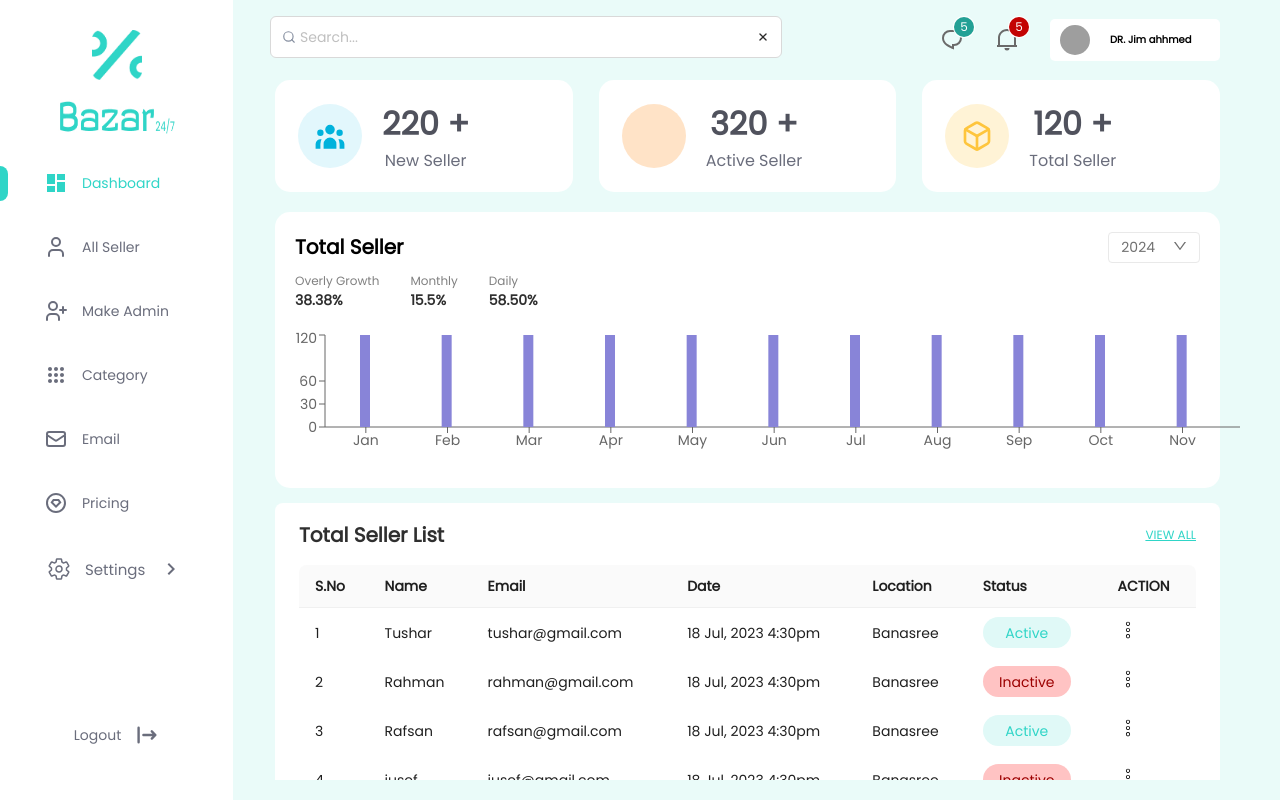
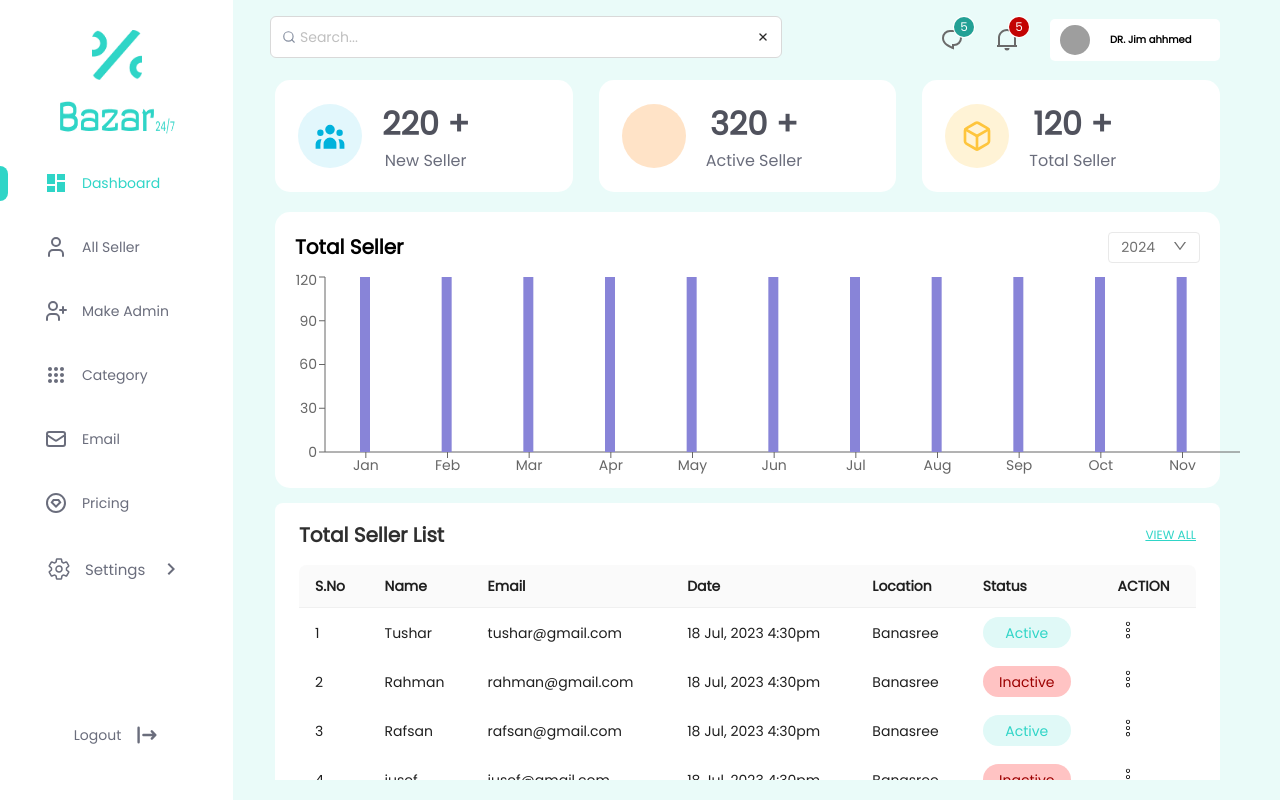
Before and after one commit to bdCalling-Sdt-hub/Faisal-Dashboard, a React (Vite) app: page / in a window 1280 px wide. Built offline with nearby package versions, Linux system fonts and the light colour scheme; grey boxes are pictures that could not be loaded; some icons are missing.

Commit message:
:hammer: modifu seller product list added sold field into the table

```diff
--- a/src/Components/SellerDetails/SellingProductList.jsx
+++ b/src/Components/SellerDetails/SellingProductList.jsx
@@ -13,7 +13,7 @@ const data = [
     name: "Iphone 14 pro max",
     price: "600",
     selling: "500",
-    status: "istock",
+    status: "sold",
   },
   {
     key: "2",
@@ -21,7 +21,7 @@ const data = [
     name: "Iphone 13 Mini",
     price: "600",
     selling: "500",
-    status: "istock",
+    status: "unsold",
   },
   {
     key: "3",
@@ -29,7 +29,7 @@ const data = [
     name: "Google Pixel 7",
     price: "600",
     selling: "500",
-    status: "istock",
+    status: "sold",
   },
   {
     key: "4",
@@ -37,7 +37,7 @@ const data = [
     name: "Google Pixel 7 Pro",
     price: "600",
     selling: "500",
-    status: "Complete",
+    status: "unsold",
   }
 ];
 
@@ -88,7 +88,7 @@ const SellingProductList = () => {
       dataIndex: "sold",
       key: "sold",
       render: (_,record) => (
-        <p>{parseInt(record.key)+ 1}</p>
+        <p>{record.status}</p>
       ),
     },
     {
--- a/src/Pages/Dashboard/DashboardHome/TotalSellerChart.jsx
+++ b/src/Pages/Dashboard/DashboardHome/TotalSellerChart.jsx
@@ -155,26 +155,13 @@ const TotalSellerChart = () => {
           </Dropdown>
     </div>
 
-    <div style={{display: "flex", alignItems: "center", gap: "31px", marginBottom: "19px"}}>
-          <div>
-            <p style={{fontSize: "12px", fontWeight: 400, color: "#808080"}}>Overly Growth</p>
-            <h1 style={{fontSize: "14px", fontWeight: 700, color: "#2F2F2F"}}>38.38%</h1>
-          </div>
-          <div>
-            <p style={{fontSize: "12px", fontWeight: 400, color: "#808080"}}>Monthly</p>
-            <h1 style={{fontSize: "14px", fontWeight: 700, color: "#2F2F2F"}}>15.5%</h1>
-          </div>
-          <div>
-            <p style={{fontSize: "12px", fontWeight: 400, color: "#808080"}}>Daily</p>
-            <h1 style={{fontSize: "14px", fontWeight: 700, color: "#2F2F2F"}}>58.50%</h1>
-          </div>
-    </div>
+
 
     <div
     >
       <BarChart
         width={1050}
-        height={132}
+        height={215}
         data={data}
         style={{marginLeft:"-35px"}}
         padding={{
--- a/src/Pages/Dashboard/SellerProductList.jsx
+++ b/src/Pages/Dashboard/SellerProductList.jsx
@@ -13,6 +13,7 @@ const data = [
       price: "600",
       selling: "500",
       status: "In Stock",
+      status: "sold",
     },
     {
       key: "2",
@@ -21,6 +22,7 @@ const data = [
       price: "600",
       selling: "500",
       status: "In Stock",
+      status: "unsold",
     },
     {
       key: "3",
@@ -29,6 +31,7 @@ const data = [
       price: "600",
       selling: "500",
       status: "Out of Stock",
+      status: "sold",
     },
     {
       key: "4",
@@ -37,6 +40,7 @@ const data = [
       price: "600",
       selling: "500",
       status: "Out of Stock",
+      status: "unsold",
     },
     {
         key: "5",
@@ -45,6 +49,7 @@ const data = [
         price: "600",
         selling: "500",
         status: "In Stock",
+        status: "sold",
       },
       {
         key: "6",
@@ -53,6 +58,7 @@ const data = [
         price: "600",
         selling: "500",
         status: "Out of Stock",
+        status: "sold",
     },
     {
         key: "7",
@@ -60,7 +66,7 @@ const data = [
         name: "Google Pixel 7",
         price: "600",
         selling: "500",
-        status: "In Stock",
+        status: "unsold",
     },
     {
         key: "8",
@@ -68,7 +74,7 @@ const data = [
         name: "Google Pixel 7 Pro",
         price: "600",
         selling: "500",
-        status: "In Stock",
+        status: "unsold",
     },
     {
         key: "9",
@@ -76,7 +82,7 @@ const data = [
         name: "Google Pixel 7",
         price: "600",
         selling: "500",
-        status: "In Stock",
+        status: "sold",
     },
     {
         key: "10",
@@ -84,7 +90,7 @@ const data = [
         name: "Google Pixel 7 Pro",
         price: "600",
         selling: "500",
-        status: "In Stock",
+        status: "unsold",
     },
     {
         key: "11",
@@ -93,6 +99,7 @@ const data = [
         price: "600",
         selling: "500",
         status: "In Stock",
+        status: "sold",
     },
     {
         key: "12",
@@ -101,6 +108,7 @@ const data = [
         price: "600",
         selling: "500",
         status: "In Stock",
+        status: "sold",
     },
     {
         key: "13",
@@ -109,6 +117,7 @@ const data = [
         price: "600",
         selling: "500",
         status: "In Stock",
+        status: "sold",
     }
 ];
 
```
